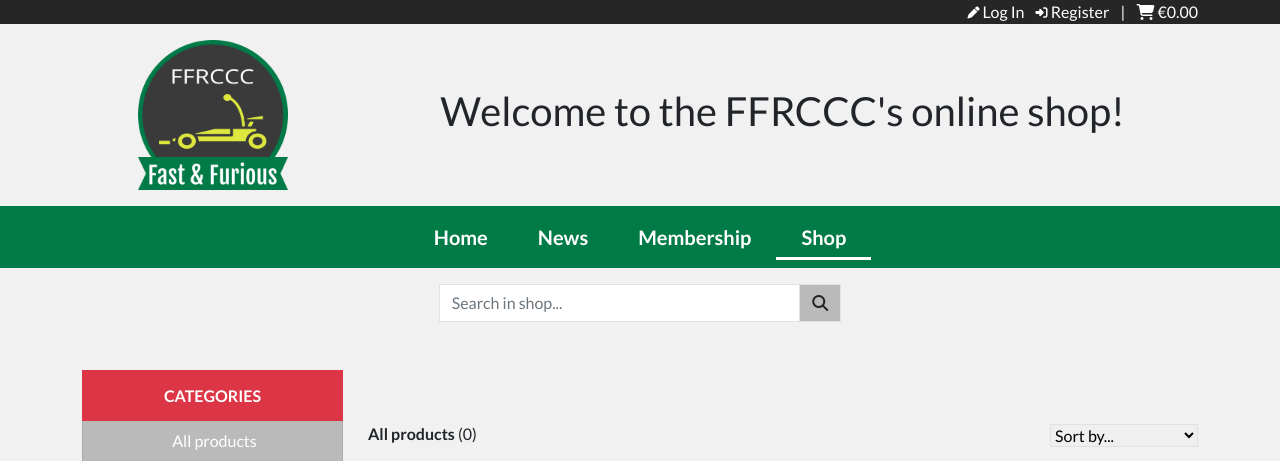
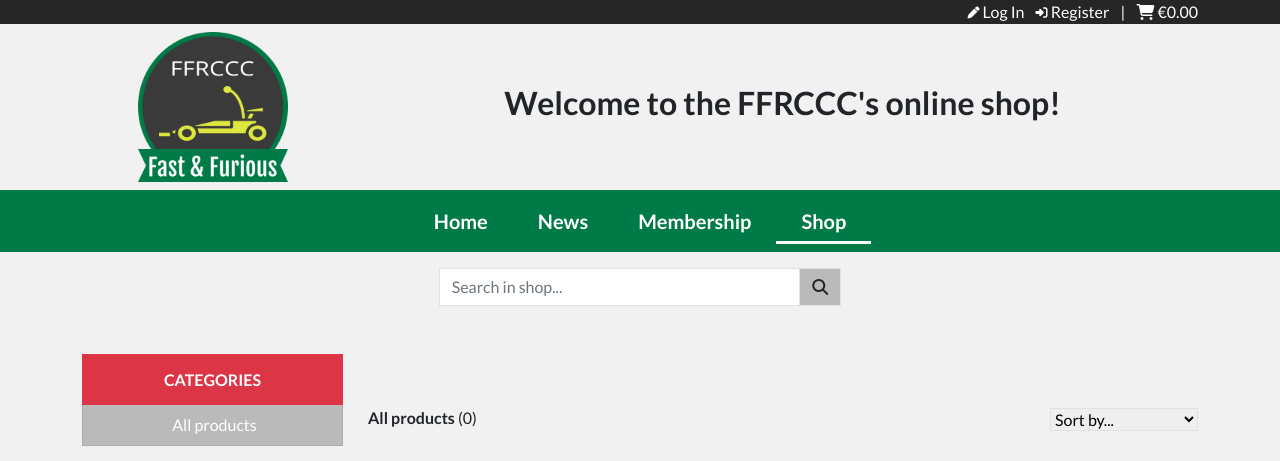
Before and after one commit to zokam1411/milestone-project-4, a Django app: page /products/ in a window 1280 px wide. Shown: the top 461 px of the page. Run offline with Django 3.2, Linux system fonts and the light colour scheme; data that the repository does not hold is empty; some libraries are stand-ins or nearby versions.

Commit message:
Style elements with boostrap margin classes

```diff
--- a/news/templates/news/news.html
+++ b/news/templates/news/news.html
@@ -25,7 +25,7 @@ active
 {% endblock %}
 
 {% block content %}
-<!-- hero section -->
+<!-- hero text -->
 <section class="text-center mt-5 mb-5">
     <div class="container">
         <div class="row">
@@ -55,7 +55,7 @@ active
                     <h2 class="m-0 text-success underline"><strong>{{ post.title }}</strong></h2>
                 </a>
                 <p class="text-secondary"><small>Posted on {{ post.date_created }} | by {{ post.author }}</small></p>
-                <p>{{ post.introduction|slice:"200" }}...</p>
+                <p class="mb-0">{{ post.introduction|slice:"200" }}...</p>
             </div>
         </div>
         {% endfor %}
--- a/products/templates/products/products.html
+++ b/products/templates/products/products.html
@@ -6,21 +6,21 @@ active
 {% endblock %}
 
 {% block bottom_header %}
-<section class="pt-3 pb-3">
+<header class="bottom-header mt-1 mb-1">
     <div class="container">
         <div class="row">
-            <div class="logo col-4 col-md-3 text-center">
+            <div class="logo col-4 col-md-3 mt-1 mb-1 text-center">
                 <a href="{% url 'home' %}">
                     <img src="../media/logo.png" alt="FFRCCC logo">
                 </a>
             </div>
             <div class="col-8 col-md-9 text-center my-auto">
-                <h1 class="d-none d-md-block">Welcome to the FFRCCC's online shop!</h1>
-                <h6 class="d-md-none"><strong>Welcome to the FFRCCC's online shop!</strong></h6>
+                <h2 class="d-none d-sm-block"><strong>Welcome to the FFRCCC's online shop!</strong></h2>
+                <h6 class="d-sm-none"><strong>Welcome to the FFRCCC's online shop!</strong></h6>
             </div>
         </div>
     </div>
-</section>
+</header>
 {% endblock %}
 
 {% block content %}
```
